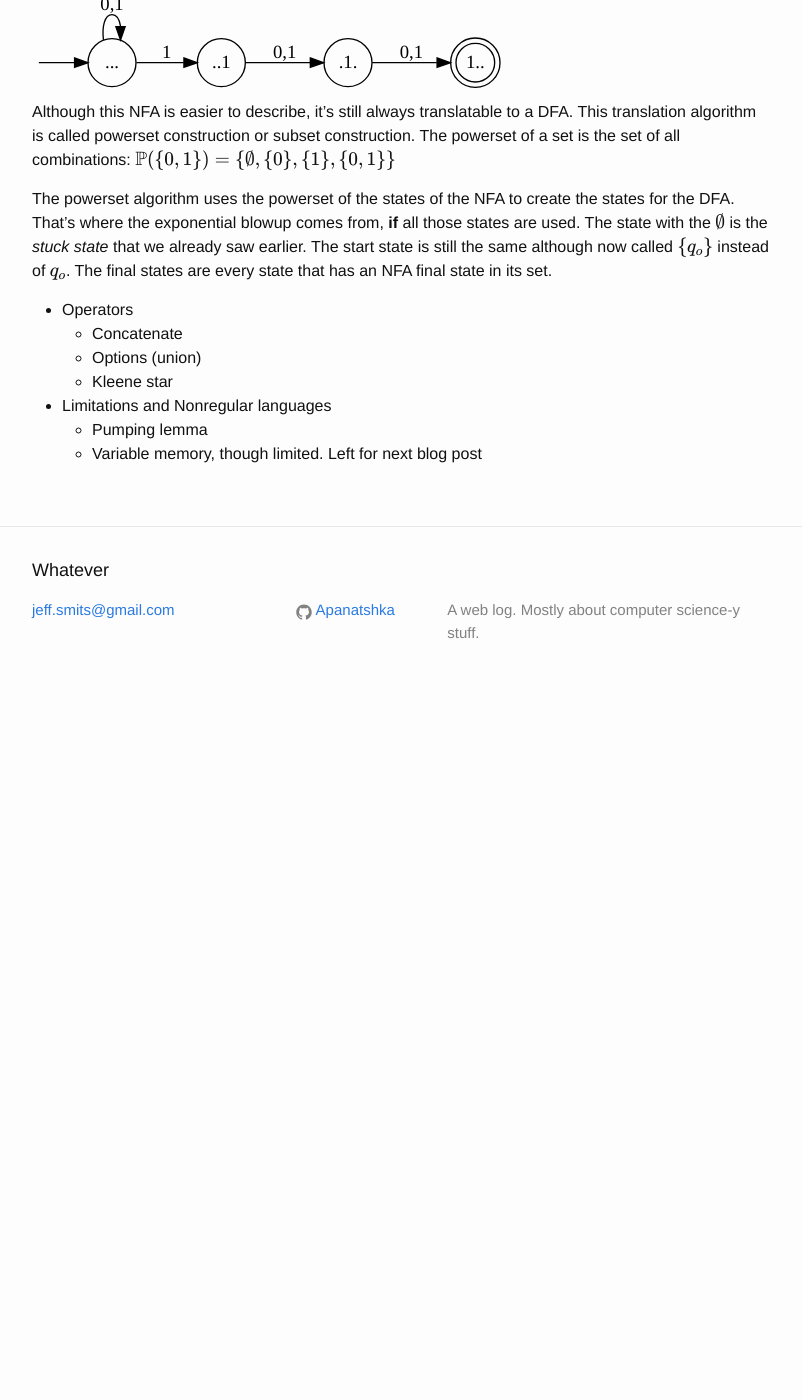
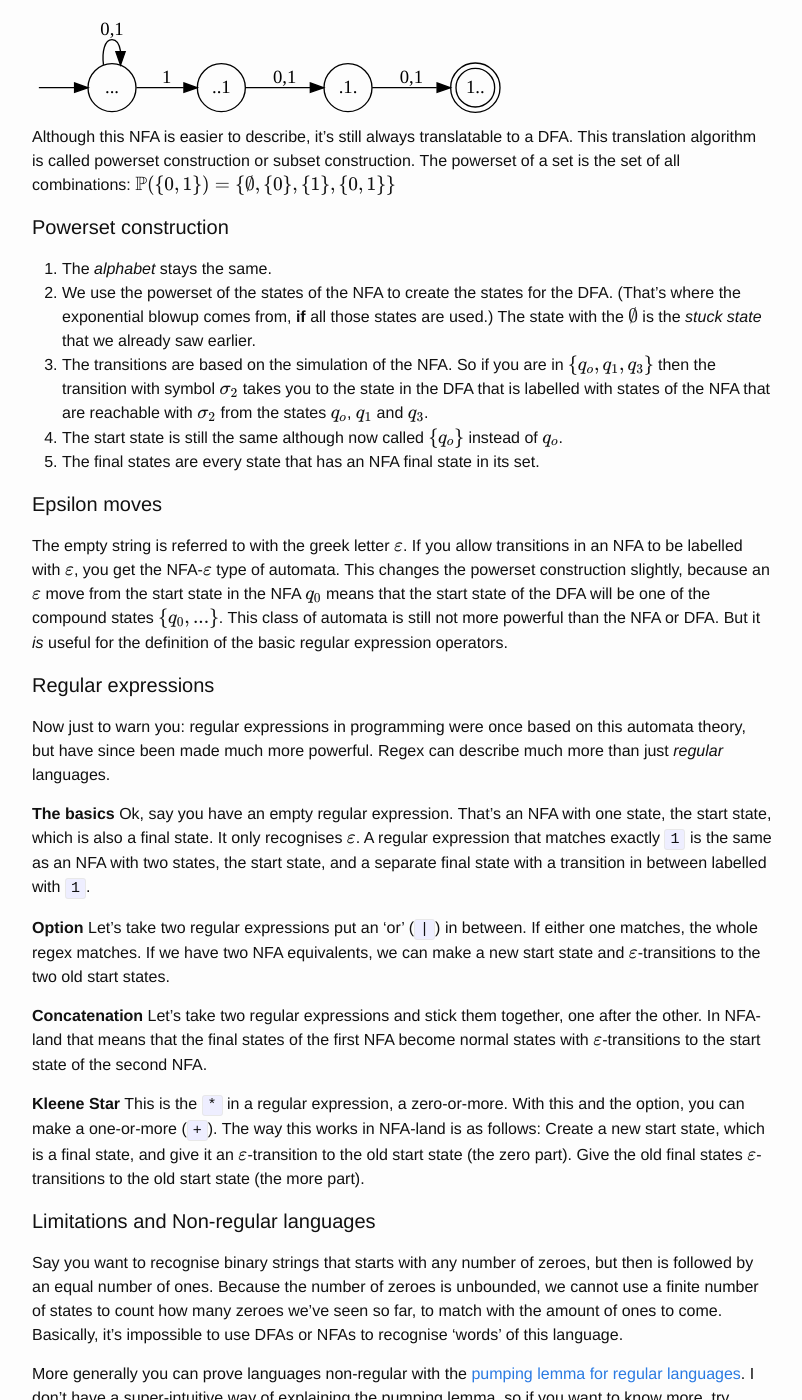
Before and after one commit to Apanatshka/Apanatshka.github.io, a Jekyll site: the page built from _posts/2016-04-10-finite-automata.md, in a window 1280 px wide and 1400 px high, scrolled down 2239 px. Shown: the whole window, without its empty margins (238-1040 px from the left). Built offline with Jekyll 4.4.1, drawn with Linux system fonts in a browser that asks for light colours; before the commit the page ends 2943 px from its top, so only the background shows below that; some of the changed text lies outside the part shown.

Commit message:
FINISHED IT!

````diff
--- a/_posts/2016-04-10-finite-automata.md
+++ b/_posts/2016-04-10-finite-automata.md
@@ -3,27 +3,27 @@ layout:   post
 title:    "Finite Automata"
 date:     2016-04-10
 category: CompSci
-tags:     [theory, basics, automata, computation]
+tags:     [theory, automata, computation, nfa, dfa, regular expression]
 ---
 
-What do Turing machines and regular expressions have in common? One is a theoretical model of a computer, and can be used to prove that some things cannot be computed. The other is a practical tool for matching strings. And yet they are both based on a simpler 'computational model': a (very constrained) finite state machine (FSM).
+What do Turing machines and regular expressions have in common? One is a theoretical model of a computer, and can be used to prove that some things cannot be computed. The other is a practical tool for matching strings. And yet they are both based on a simple *computational model*: a (very constrained) finite state machine (FSM).
 
 In this blog post we'll go over the basics of this type of FSM and instead of going over proofs, we'll go over examples and little implementations in Rust. For more information about this blog post series, see [this announcement post]({% post_url 2016-03-28-theory-of-computation %}).
 
 # An exercise in minimalism
 
-We'll start with the simplest, most restricted version of our FSMs. These are great for proofs because everything explicitly defined and super simple. But they are not so great to construct by hand, so we'll discuss a nicer version afterwards and relate that to regular expressions.
+We'll start with the simplest, most restricted version of our FSMs. These are great for proofs because everything explicitly defined and super simple. But they are not so great to construct by hand, so we'll discuss a nicer version afterwards and relate *that one* to regular expressions. Turing machine will not be part of this post.
 
 ## Deterministic Finite Automaton (DFA)
 
 DFAs are FSMs (*automata*) that work on a *finite* input and give a boolean output. *True* means the input was recognised as part of the 'language' that the DFA encodes, *false* means it is not part of the language. *Deterministic* automata define all their (*finite* amount of) states and *exactly one* transition for every possible pair of state and input.
 The way you formally describe a DFA is by defining:
 
-1. the *states*,
-2. allowable input symbols (or *alphabet*),
-3. the *state transitions* (as a finite function),
-4. the *start state* and
-5. the *final* or *accept states*.
+1. the allowable input symbols (or *alphabet* {%latex%}\Sigma{%endlatex%}),
+2. the *states* {%latex%}Q{%endlatex%},
+3. the *state transitions* (as a finite mapping {%latex%}\delta{%endlatex%}),
+4. the *start state* {%latex%}q_0{%endlatex%} and
+5. the *final* or *accept states* {%latex%}F{%endlatex%}.
 
 ### Example: Binary string
 
@@ -54,7 +54,7 @@ In Rust we can do the partial definition of the DFA with an `Option` type:
 {% include {{page.id}}/binary_string/src/main.rs %}
 ```
 
-So `None` is the stuck state and the 'real' states are wrapped in a `Some`.
+So `None` is the stuck state and the 'real' states are wrapped in a `Some`. In this code the transitions are given as a function, not a mapping. When you generalise this into an automaton library (there [are](https://crates.io/search?q=automaton) [several](https://crates.io/search?q=automata) on [crates.io](https://crates.io/)), you're more likely to end up with a map.
 
 ### Memory
 
@@ -94,11 +94,11 @@ q111 -> q110 [label="0"];
 q111 -> q111 [label="1"];
 {% enddigraph %}
 
-We remember the last three input symbols in our states, which gives us {%latex%}2^3{%endlatex%} states. An exponential relation, that's not good for practical use, nor for designing these DFAs.
+We remember the last three input symbols in our states. That gives us {%latex%}2^3{%endlatex%} states, an exponential relation. So with these kinds of problems, you really don't want to design these DFAs by hand.
 
-## Nondeterministic Finite Automaton (NFA)
+## Non-deterministic Finite Automaton (NFA)
 
-Nondeterminism allow states to have however many transitions per symbol that it wants. Basically that means that when you simulate such an NFA, you can be in multiple states at once. This allows us to avoid the exponential blowup of the last example:
+Non-determinism allows states to have multiple transitions per symbol. That means that when you simulate an NFA, you can be in multiple states at once. This allows us to avoid the exponential blowup of the last example:
 
 {% digraph Binary string DFA %}
 bgcolor="transparent";
@@ -119,12 +119,39 @@ q3 -> q4 [label="0,1"];
 
 Although this NFA is easier to describe, it's still always translatable to a DFA. This translation algorithm is called powerset construction or subset construction. The powerset of a set is the set of all combinations: {%latex%}\mathbb{P}(\{0,1\}) = \{\emptyset, \{0\}, \{1\}, \{0,1\}\}{%endlatex%}
 
-The powerset algorithm uses the powerset of the states of the NFA to create the states for the DFA. That's where the exponential blowup comes from, **if** all those states are used. The state with the {%latex%}\emptyset{%endlatex%} is the *stuck state* that we already saw earlier. The start state is still the same although now called {%latex%}\{q_o\}{%endlatex%} instead of {%latex%}q_o{%endlatex%}. The final states are every state that has an NFA final state in its set.
+### Powerset construction
 
-* Operators
-  * Concatenate
-  * Options (union)
-  * Kleene star
-* Limitations and Nonregular languages
-  * Pumping lemma
-  * Variable memory, though limited. Left for next blog post
+1. The *alphabet* stays the same.
+2. We use the powerset of the states of the NFA to create the states for the DFA. (That's where the exponential blowup comes from, **if** all those states are used.) The state with the {%latex%}\emptyset{%endlatex%} is the *stuck state* that we already saw earlier.
+3. The transitions are based on the simulation of the NFA. So if you are in {%latex%}\{q_o, q_1, q_3\}{%endlatex%} then the transition with symbol {%latex%}\sigma_2{%endlatex%} takes you to the state in the DFA that is labelled with states of the NFA that are reachable with {%latex%}\sigma_2{%endlatex%} from the states {%latex%}q_o{%endlatex%}, {%latex%}q_1{%endlatex%} and {%latex%}q_3{%endlatex%}.
+4. The start state is still the same although now called {%latex%}\{q_o\}{%endlatex%} instead of {%latex%}q_o{%endlatex%}.
+5. The final states are every state that has an NFA final state in its set.
+
+### Epsilon moves
+
+The empty string is referred to with the greek letter {%latex%}\varepsilon{%endlatex%}. If you allow transitions in an NFA to be labelled with {%latex%}\varepsilon{%endlatex%}, you get the NFA-{%latex%}\varepsilon{%endlatex%} type of automata. This changes the powerset construction slightly, because an {%latex%}\varepsilon{%endlatex%} move from the start state in the NFA {%latex%}q_0{%endlatex%} means that the start state of the DFA will be one of the compound states {%latex%}\{q_0, ...\}{%endlatex%}. This class of automata is still not more powerful than the NFA or DFA. But it *is* useful for the definition of the basic regular expression operators.
+
+### Regular expressions
+
+Now just to warn you: regular expressions in programming were once based on this automata theory, but have since been made much more powerful. Regex can describe much more than just *regular* languages.
+
+**The basics** Ok, say you have an empty regular expression. That's an NFA with one state, the start state, which is also a final state. It only recognises {%latex%}\varepsilon{%endlatex%}.
+A regular expression that matches exactly `1` is the same as an NFA with two states, the start state, and a separate final state with a transition in between labelled with `1`.
+
+**Option** Let's take two regular expressions put an 'or' (`|`) in between. If either one matches, the whole regex matches. If we have two NFA equivalents, we can make a new start state and {%latex%}\varepsilon{%endlatex%}-transitions to the two old start states.
+
+**Concatenation** Let's take two regular expressions and stick them together, one after the other. In NFA-land that means that the final states of the first NFA become normal states with {%latex%}\varepsilon{%endlatex%}-transitions to the start state of the second NFA.
+
+**Kleene Star** This is the `*` in a regular expression, a zero-or-more. With this and the option, you can make a one-or-more (`+`). The way this works in NFA-land is as follows: Create a new start state, which is a final state, and give it an {%latex%}\varepsilon{%endlatex%}-transition to the old start state (the zero part). Give the old final states {%latex%}\varepsilon{%endlatex%}-transitions to the old start state (the more part).
+
+### Limitations and Non-regular languages
+
+Say you want to recognise binary strings that starts with any number of zeroes, but then is followed by an equal number of ones. Because the number of zeroes is unbounded, we cannot use a finite number of states to count how many zeroes we've seen so far, to match with the amount of ones to come. Basically, it's impossible to use DFAs or NFAs to recognise 'words' of this language.
+
+More generally you can prove languages non-regular with the [pumping lemma for regular languages](https://en.wikipedia.org/wiki/Pumping_lemma_for_regular_languages). I don't have a super-intuitive way of explaining the pumping lemma, so if you want to know more, try reading the theory on it.
+
+# P.S.
+
+Next blog post we'll look at context-free languages, which is a superset of the regular languages. They can be described with context-free grammars (which you may know from the definitions of programming language syntax) and which you can recognise with an automaton that has a single stack for memory.
+
+I was going to write some more Rust code for you to look at, like a generally usable automaton library and the powerset construction. But this post has taken so long, it is already long, and there are Rust crates available with that kind of stuff... So, whatever ¯\\\_(ツ)\_/¯
````
Also changed, not shown: other parts of _posts/2016-04-10-finite-automata.md (+1 -1 lines).
